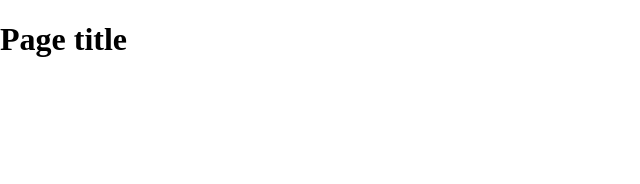
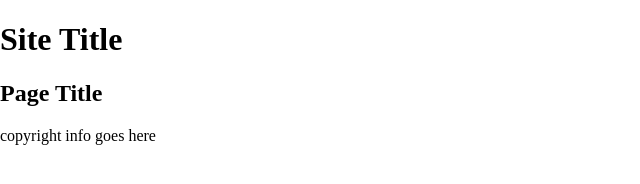
Before and after one commit to gmsilver/git-basics, a plain HTML site: page index.html in a window 1280 px wide. Shown: the whole page, without its empty margins (0-640 px from the left). Drawn offline with nearby package versions, Linux system fonts and the light colour scheme.

Commit message:
added more info to template

```diff
--- a/index.html
+++ b/index.html
@@ -14,13 +14,14 @@
     </head>
     <body>
     <header>
-	<h1>Page title</h1>
+	<h1>Site Title</h1>
     </header>
     <nav id="pageNav">
     </nav>
     <main>
+        <h2>Page Title</h2>
     </main>
-    <footer>
+    <footer>copyright info goes here
     </footer>
         <script>
 //use the modernizr load to load up external scripts. This will load the scripts asynchronously, but the order listed matters. Although it will load all scripts in parallel, it will execute them in the order listed
```
